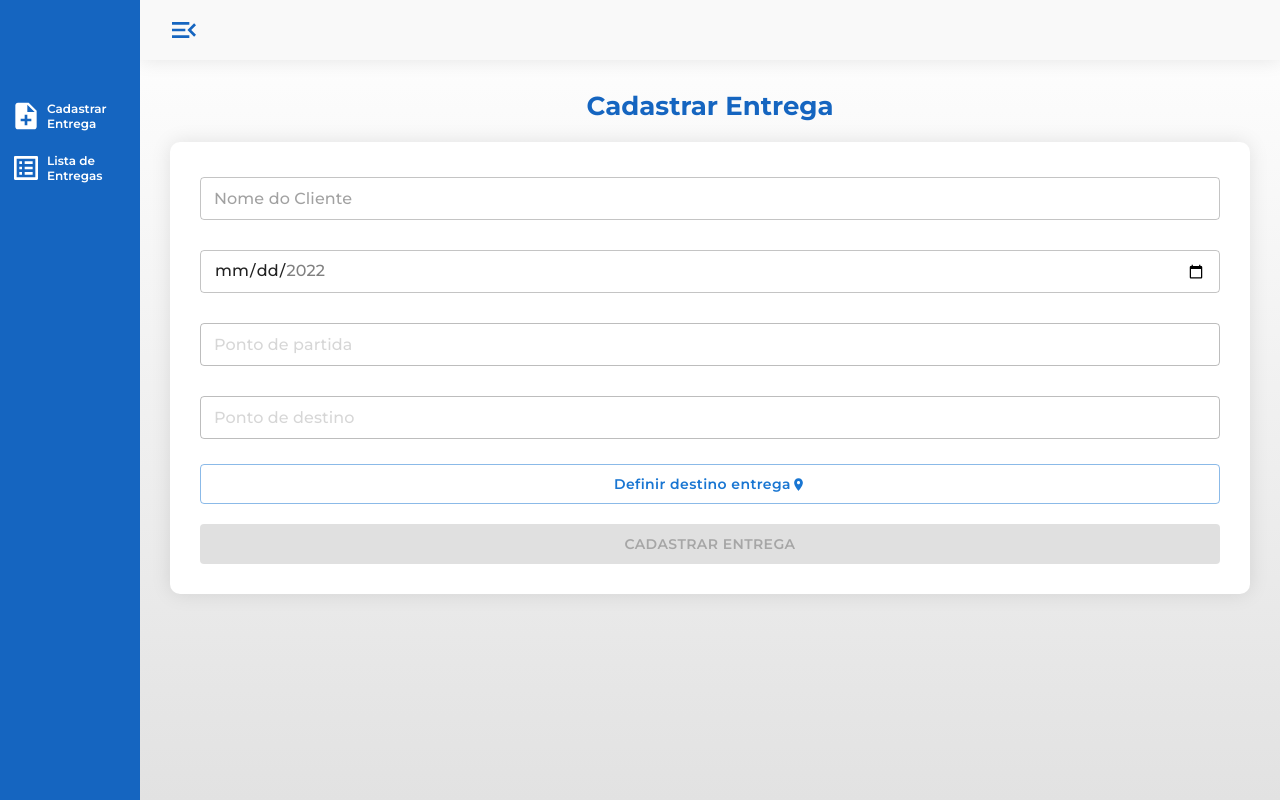
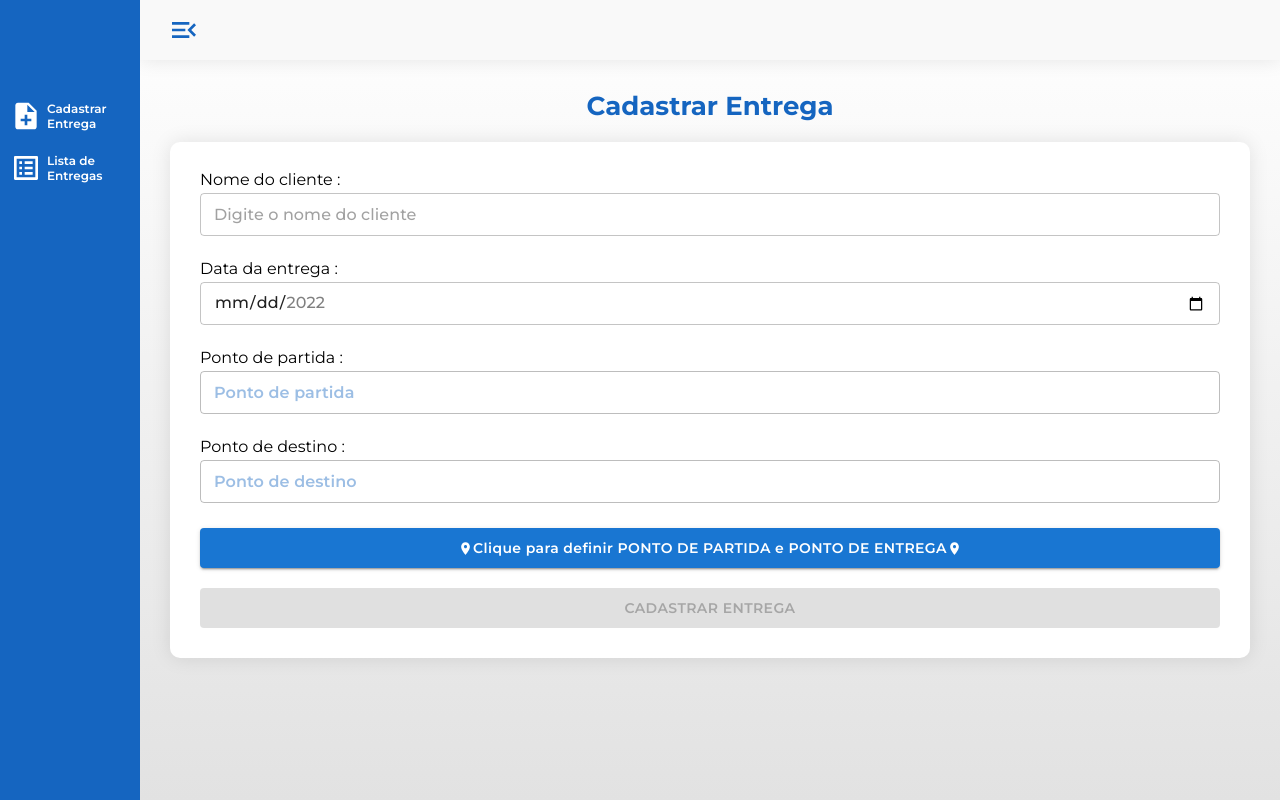
Before and after one commit to gabrielsaintz/unicad-test-front-end, a React (Vite) app: page / in a window 1280 px wide. Built offline with nearby package versions, Linux system fonts and the light colour scheme; no server answers.

Commit message:
name validation and some improvements

```diff
--- a/src/components/Styled/styled.ts
+++ b/src/components/Styled/styled.ts
@@ -8,8 +8,13 @@
 	"& input": {
 		height: "1rem",
 		fontFamily: `"Montserrat", sans-serif`,
-		fontWeight: "500",
+		fontWeight: 500,
 		fontSize: "1.6rem",
+	},
+
+	"& .css-1t8l2tu-MuiInputBase-input-MuiOutlinedInput-input.Mui-disabled": {
+		fontWeight: 600,
+		WebkitTextFillColor: "var(--main-color)",
 	},
 }));
 
--- a/src/pages/Deliveries/DeliveriesPage.tsx
+++ b/src/pages/Deliveries/DeliveriesPage.tsx
@@ -123,6 +123,12 @@
 								<TableCell align="left">{value.delivery_date}</TableCell>
 								<TableCell align="center">
 									<IconButton
+										sx={{
+											color: "#4d4d4d",
+											"&:hover": {
+												color: "var(--main-light)",
+											},
+										}}
 										onClick={() => {
 											showMap(value);
 										}}
@@ -130,6 +136,12 @@
 										<Route fontSize="large" />
 									</IconButton>
 									<IconButton
+										sx={{
+											color: "#4d4d4d",
+											"&:hover": {
+												color: "#f64529",
+											},
+										}}
 										onClick={() => {
 											DeleteDelivery(value);
 										}}
--- a/src/pages/Deliveries/style.ts
+++ b/src/pages/Deliveries/style.ts
@@ -11,13 +11,16 @@
 	borderRadius: "1rem",
 	boxShadow: "var(--shadow)",
 
-	"& th, tr, td": {
+	"& tbody th, tbody tr, tbody td": {
 		fontFamily: `"Montserrat", sans-serif`,
 		fontSize: " 1.4rem",
+		fontWeight: 500,
 	},
 };
 
 export const Lineone = styled(TableCell)(() => ({
-	fontWeight: "600",
+	fontFamily: `"Montserrat", sans-serif`,
+	fontSize: " 1.4rem",
+	fontWeight: 600,
 	color: "var(--main-color)",
 }));
--- a/src/pages/Registration/RegistrationPage.tsx
+++ b/src/pages/Registration/RegistrationPage.tsx
@@ -24,6 +24,12 @@
 	const [valuesSnackBar, setValuesSnackBar] = useState({
 		menssage: "",
 		color: "",
+		time: 0,
+	});
+
+	const [validateName, setValidadeName] = useState({
+		validName: false,
+		message: "",
 	});
 
 	const [buttonState, setButtonState] = useState(false);
@@ -37,12 +43,21 @@
 	const [destAddresName, setDestAdressName] = useState("");
 
 	const [openMap, setOpenMap] = useState(false);
+	const regex = /[0-9]/;
 
 	useEffect(() => {
 		setNewDate(format(new Date(), "yyyy-MM-dd"));
 
 		if (values.name.length > 5 && values.date.length >= 10) {
 			setButtonState(false);
+		}
+
+		if (regex.test(values.name)) {
+			setButtonState(true);
+			setValidadeName({
+				validName: regex.test(values.name),
+				message: "O nome não pode conter caracteres do tipo númerico",
+			});
 		}
 
 		if (startAddressName.length < 1 || destAddresName.length < 1) {
@@ -62,7 +77,10 @@
 
 	const handleChange =
 		(prop: keyof Values) => (event: React.ChangeEvent<HTMLInputElement>) => {
-			setValues({ ...values, [prop]: event.target.value });
+			setValues({
+				...values,
+				[prop]: event.target.value,
+			});
 		};
 
 	async function handleSubmit(e: FormEvent) {
@@ -88,6 +106,7 @@
 		setValuesSnackBar({
 			menssage: "Entrega cadastrada com sucesso.",
 			color: "var(--main-light)",
+			time: 2000,
 		});
 
 		setValues({
@@ -146,11 +165,19 @@
 					autoComplete="off"
 					onSubmit={handleSubmit}
 				>
+					<label>
+						Nome do cliente :
 						<TextFieldStyled
+							type="text"
+							helperText={regex.test(values.name) ? validateName.message : ""}
+							error={regex.test(values.name)}
 							value={values.name}
 							onChange={handleChange("name")}
-						placeholder="Nome do Cliente"
+							placeholder="Digite o nome do cliente"
 						/>
+					</label>
+					<label>
+						Data da entrega :
 						<TextFieldStyled
 							value={values.date}
 							onChange={handleChange("date")}
@@ -160,20 +187,29 @@
 								max: "2022-12-31",
 							}}
 						/>
-
+					</label>
+					<label>
+						Ponto de partida :
 						<TextFieldStyled
+							onClick={showMap}
 							placeholder="Ponto de partida"
 							disabled
 							value={startAddressName}
 						/>
+					</label>
+					<label>
+						Ponto de destino :
 						<TextFieldStyled
+							onClick={showMap}
 							placeholder="Ponto de destino"
 							disabled
 							value={destAddresName}
 						/>
+					</label>
 
-					<ButtonStyled onClick={showMap} variant="outlined">
-						Definir destino entrega
+					<ButtonStyled onClick={showMap} variant="contained">
+						<Room />
+						Clique para definir PONTO DE PARTIDA e PONTO DE ENTREGA
 						<Room />
 					</ButtonStyled>
 
@@ -189,7 +225,7 @@
 
 			<Snackbar
 				open={openSnackbar}
-				autoHideDuration={3000}
+				autoHideDuration={valuesSnackBar.time}
 				onClose={handleClose}
 				message={valuesSnackBar.menssage}
 				action={action}
--- a/src/pages/Registration/style.ts
+++ b/src/pages/Registration/style.ts
@@ -12,6 +12,16 @@
 	backgroundColor: "white",
 	borderRadius: "1rem",
 	boxShadow: "var(--shadow)",
+
+	"& p ": {
+		paddingTop: "0.5rem",
+		fontSize: "1.2rem",
+		lineHeight: 0,
+	},
+	"& label ": {
+		fontSize: "1.6rem",
+		lineHeight: 1,
+	},
 };
 
 export const PositionForm = styled("div")(() => ({
```
Lines whose indentation alone changed are shown as unchanged.
